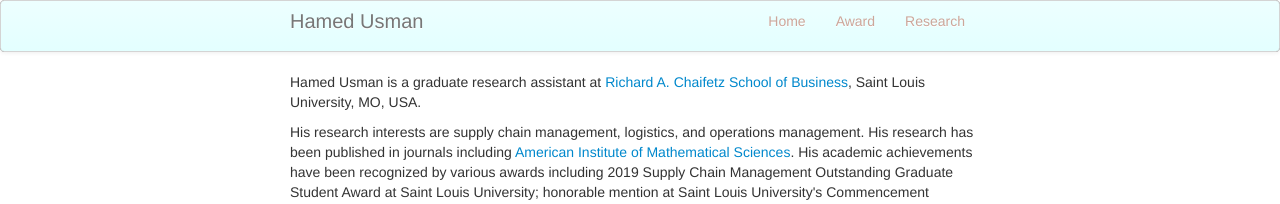
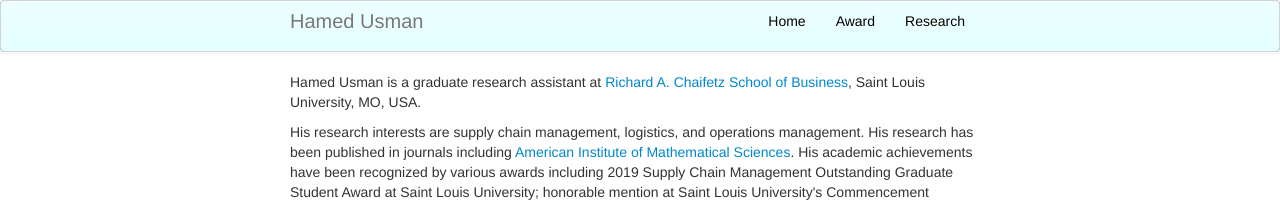
Before and after one commit to hamedusman/hamedusman.github.io, a Jekyll site: the page built from index.md, in a window 1280 px wide. Shown: the top 204 px of the page. Built offline with Jekyll 4.4.1, drawn with Linux system fonts in a browser that asks for light colours.

Commit message:
Update my_custom_css.css

```diff
--- a/assets/themes/twitter/css/my_custom_css.css
+++ b/assets/themes/twitter/css/my_custom_css.css
@@ -68,7 +68,7 @@
 .hover-underline-animation {
   display: inline-block;
   position: relative;
-  color: #CCA69A;
+  color: #000000;
 }
 
 .hover-underline-animation:after {
@@ -79,7 +79,7 @@
   height: 2px;
   bottom: 0;
   left: 0;
-  background-color: #000000;
+  background-color: #CCA69A;
   transform-origin: bottom right;
   transition: transform 0.25s ease-out;
 }
```
